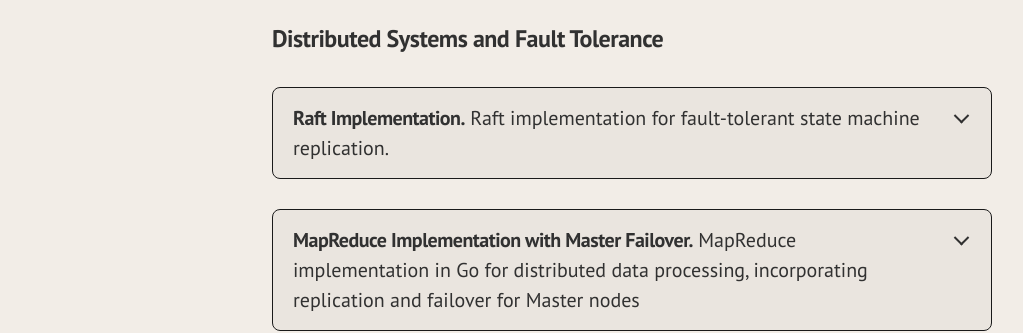
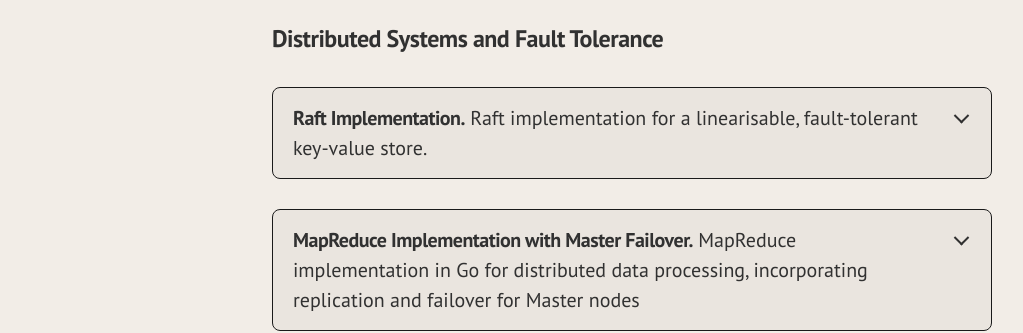
Before and after one commit to jrmylow/jrmylow.github.io, a Jekyll site: the page built from docs/_pages/projects.md, in a window 1280 px wide and 900 px high. Shown: the part 245-578 px from the top of the window, without its empty margins (8-1031 px from the left). Built offline with Jekyll 4.4.1, drawn with Linux system fonts in a browser that asks for light colours; comment, search, counter and statistics services are not loaded.

Commit message:
minor wording fix

```diff
--- a/docs/_pages/projects.md
+++ b/docs/_pages/projects.md
@@ -10,10 +10,12 @@
 
 ## Distributed Systems and Fault Tolerance
 
-{% include details_open.html title="Raft Implementation" summary="Raft implementation for fault-tolerant state machine replication." %}
+{% include details_open.html title="Raft Implementation" summary="Raft implementation for a linearisable, fault-tolerant key-value store." %}
+
+Implementation of raft consensus algorithm under a crash-stop failure model and network partition for key-value store. The algorithm guarantees linearisability of client commands.
 
 * **Context**: originally written in go against the MIT 6.824/6.5840 lab tests, then ported to Java for testing against the dslabs model checker and tests
-* **Verification**: dslabs model checker and state-space search tests
+* **Verification**: dslabs model checker and state-space search tests, including node failure and arbitrary network partition
 
 {% include details_close.html %}
 
```
